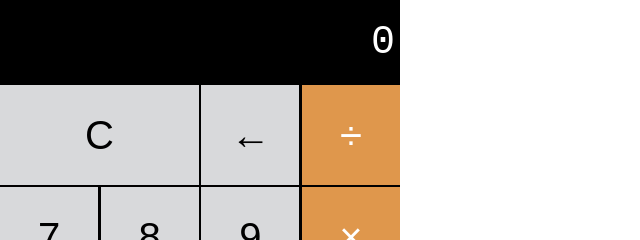
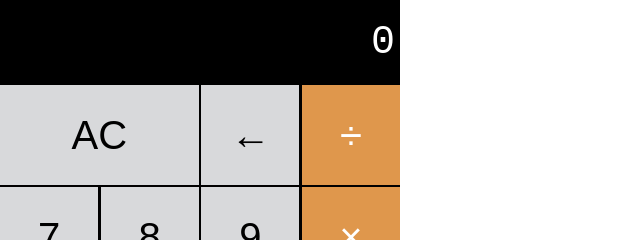
Before and after one commit to rishitha6399/calculator, a plain HTML site: page index.html in a window 1280 px wide. Shown: the top 240 px of the page, 0-640 px from the left. Drawn offline with Linux system fonts and the light colour scheme.

Commit message:
Update index.html

```diff
--- a/index.html
+++ b/index.html
@@ -11,7 +11,7 @@
 
       <section class="calc-buttons">
         <div class="calc-button-row">
-          <button class="calc-button double">C</button>
+          <button class="calc-button double">AC</button>
           <button class="calc-button">←</button>
           <button class="calc-button">÷</button>
         </div>
```
